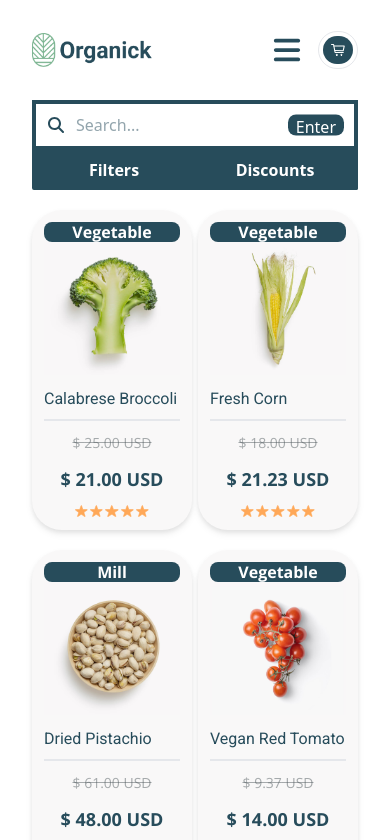
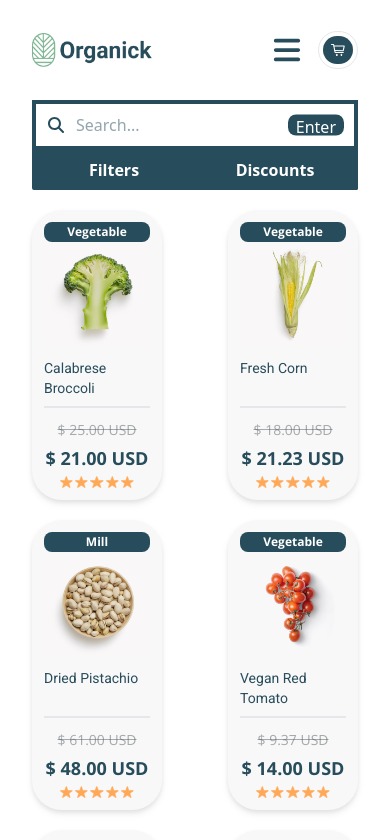
Before and after one commit to MenroMi/organic-store-app, a Next.js app: page /catalog in a window 390 px wide. Shown: the top 840 px of the page. Built offline with nearby package versions, Linux system fonts and the light colour scheme.

Commit message:
refactor: changed valure for product in mobile device

```diff
--- a/src/components/ProductsList/ProductsList.tsx
+++ b/src/components/ProductsList/ProductsList.tsx
@@ -4,7 +4,7 @@ import ProductCard from "../ProductCard";
 
 const ProductsList = () => {
   return (
-    <div className="flex flex-wrap w-full lg:gap-10 max-md:justify-between max-lg:justify-evenly lg:justify-center xl:justify-left">
+    <div className="flex flex-wrap w-full lg:gap-[1.80rem] max-sm:justify-between max-lg:justify-evenly lg:justify-left">
       {products.map((prod) => {
         return (
           <ProductCard
@@ -15,13 +15,13 @@ const ProductsList = () => {
             priceDiscount={prod?.priceDiscount}
             priceOld={prod?.priceOld}
             key={prod?.name}
-            classNameContainer="max-sm:p-[0.75rem] max-sm:max-w-[160px] max-sm:h-[320px] max-md:max-w-[200px] max-md:h-[380px]"
-            classNameCategory="max-md:max-w-full max-md:h-[20px]"
-            classNameTitle="max-md:text-base"
-            classNameContainerPrice="max-md:flex-col"
+            classNameContainer="max-sm:p-[0.75rem] max-sm:max-w-[130px] max-sm:h-[290px] max-md:max-w-[200px] max-md:h-[380px]"
+            classNameCategory="max-sm:text-xs max-md:max-w-full max-md:h-[20px]"
+            classNameTitle="max-sm:text-sm max-md:text-base"
+            classNameContainerPrice=" max-sm:gap-1 max-md:flex-col"
             classNameActualPrice="max-md:text-lg"
             classNameRating="max-md:ml-0"
-            classNameDivider="max-sm:mt-[0.5rem]"
+            classNameDivider="max-sm:mt-auto"
           />
         );
       })}
```
